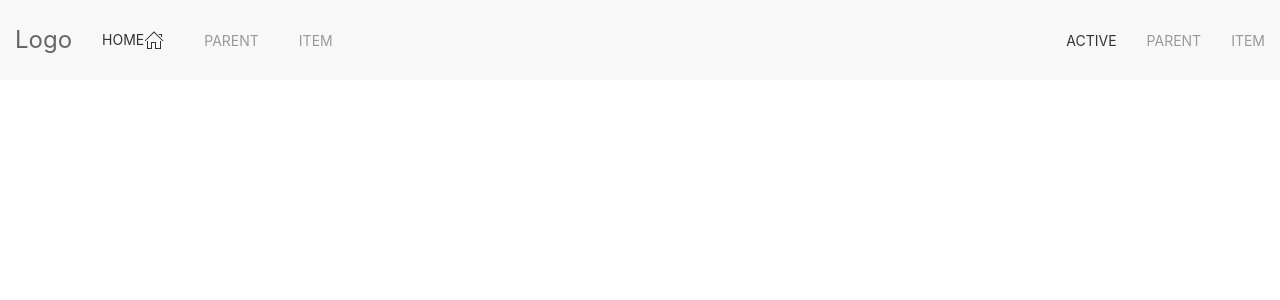
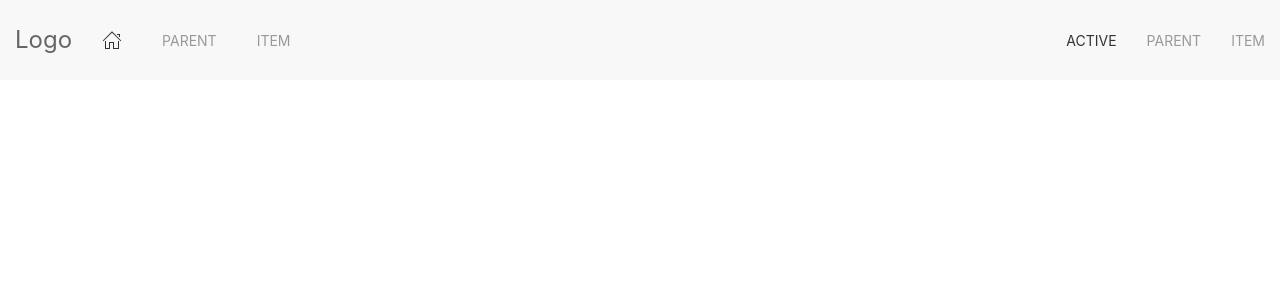
Before and after one commit to PROFESSADIKI/wikeduk, a Jekyll site: the page built from index.html, in a window 1280 px wide. Shown: the top 300 px of the page. Built offline with Jekyll 4.4.1, drawn with Linux system fonts in a browser that asks for light colours.

Commit message:
Update nav.html

```diff
--- a/_includes/nav.html
+++ b/_includes/nav.html
@@ -3,7 +3,7 @@
     <div class="uk-navbar-left">
 <a class="uk-navbar-item uk-logo" href="#">Logo</a>
         <ul class="uk-navbar-nav uk-iconnav">
-            <li class="uk-active"><a href="{{site.baseurl}}/" uk-icon="icon: home">home</a></li>
+            <li class="uk-active"><a href="{{site.baseurl}}/" uk-icon="icon: home"></a></li>
             <li>
                 <a href="#">Parent</a>
                 <div class="uk-navbar-dropdown">
```
